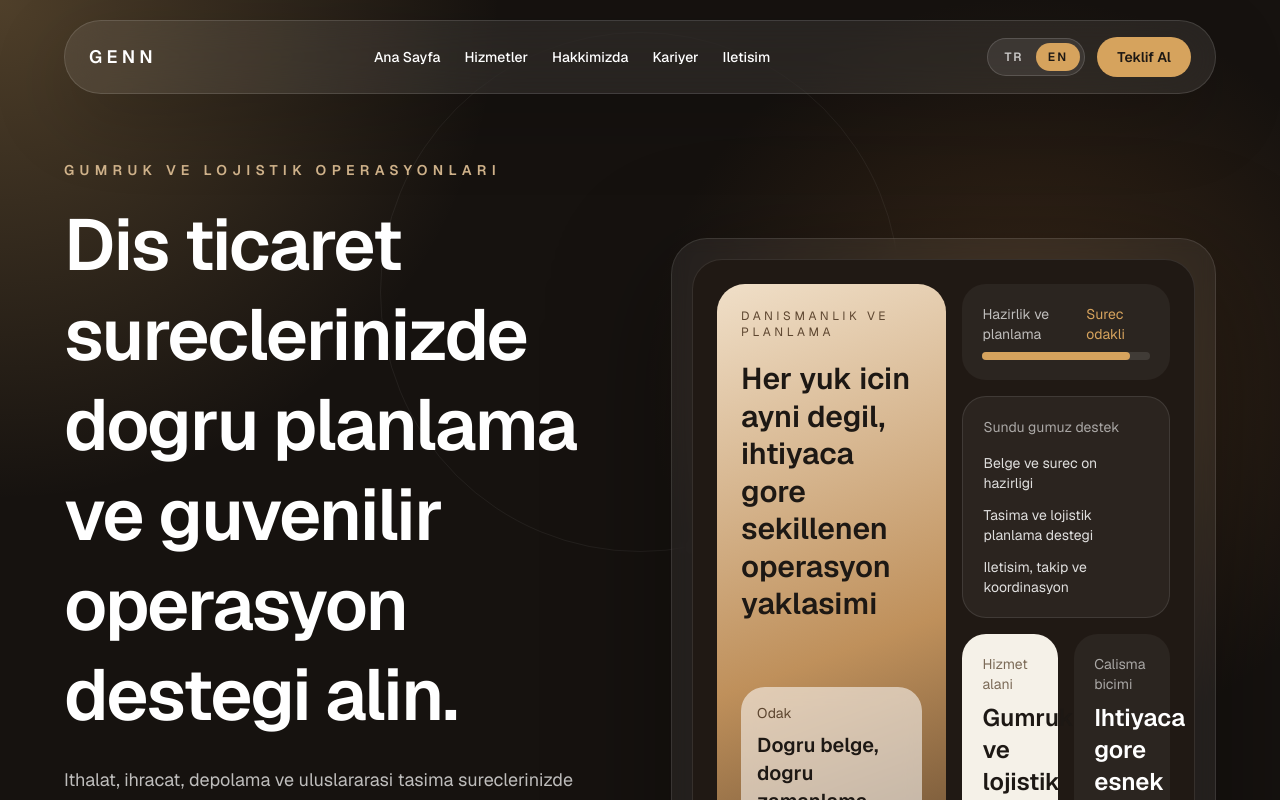
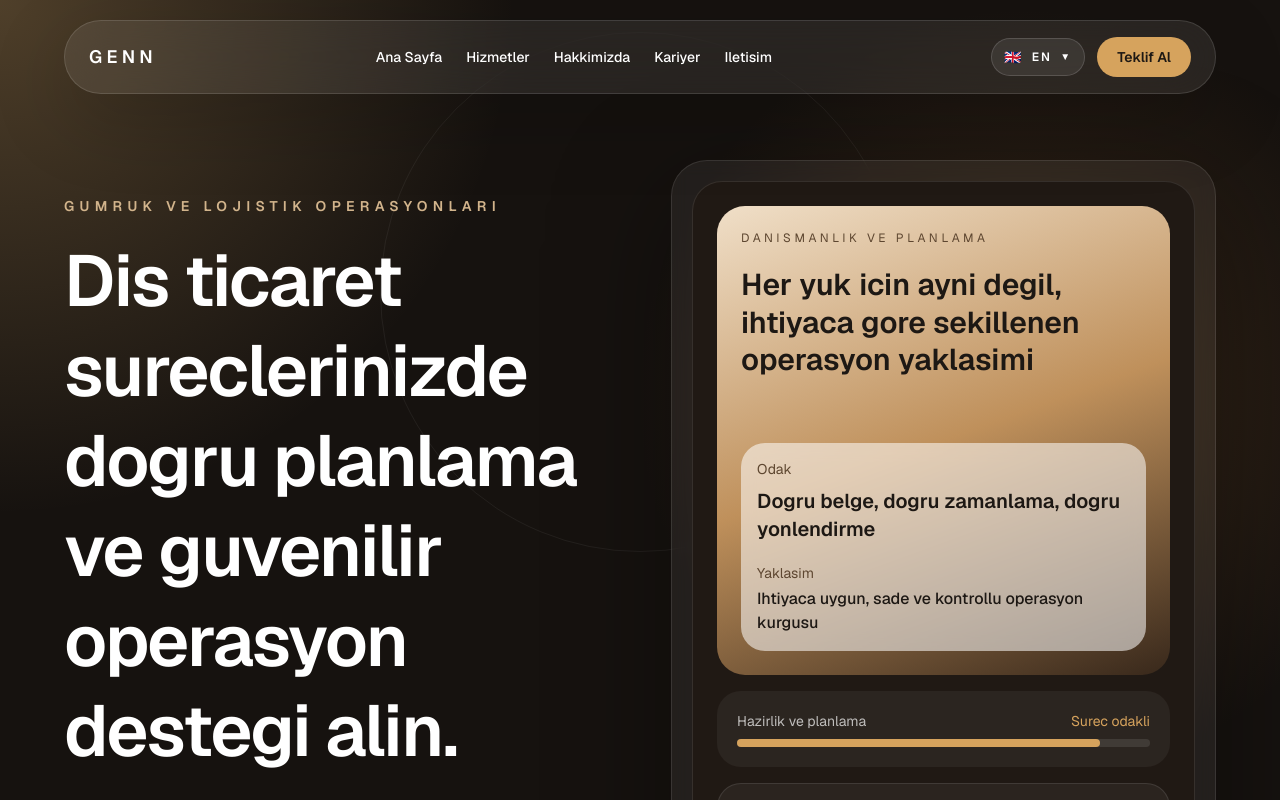
Before and after one commit to cyamann/genn, a Next.js app: page /en in a window 1280 px wide. Shown: the top 800 px of the page. Built offline with nearby package versions, Linux system fonts and the light colour scheme.

Commit message:
revised.

```diff
--- a/src/app/components/home/hero.tsx
+++ b/src/app/components/home/hero.tsx
@@ -68,7 +68,7 @@ export default function Hero({ locale }: HeroProps) {
 
           <div className="rounded-[28px] border border-white/10 bg-white/6 p-4 shadow-[0_30px_120px_rgba(0,0,0,0.35)] backdrop-blur-sm sm:rounded-[36px] sm:p-5">
             <div className="rounded-[24px] border border-white/10 bg-[#201914] p-4 sm:rounded-[30px] sm:p-6">
-              <div className="grid gap-4 xl:grid-cols-[1.05fr_0.95fr]">
+              <div className="grid gap-4 2xl:grid-cols-[1.05fr_0.95fr]">
                 <div className="rounded-[24px] bg-[linear-gradient(160deg,#f0dfc8,#bf905b,#38281b)] p-5 text-[#1d1814] sm:rounded-[28px] sm:p-6">
                   <p className="text-xs uppercase tracking-[0.3em] text-[#5d4630]">Danismanlik ve planlama</p>
                   <h2 className="mt-5 max-w-md text-2xl font-semibold leading-tight sm:text-3xl">
@@ -102,7 +102,7 @@ export default function Hero({ locale }: HeroProps) {
                     </ul>
                   </div>
 
-                  <div className="grid gap-4 md:grid-cols-2">
+                  <div className="grid gap-4 2xl:grid-cols-2">
                     <div className="rounded-[24px] bg-[#f5f1e8] p-5 text-[#1d1814]">
                       <p className="text-sm text-[#7b6a57]">Hizmet alani</p>
                       <p className="mt-2 text-xl font-semibold sm:text-2xl">Gumruk ve lojistik koordinasyonu</p>
--- a/src/app/components/layout/footer.tsx
+++ b/src/app/components/layout/footer.tsx
@@ -1,5 +1,4 @@
 import Link from "next/link";
-import LocaleSwitcher from "./locale-switcher";
 
 type FooterProps = {
   locale: string;
@@ -47,9 +46,6 @@ export default function Footer({ locale }: FooterProps) {
                   <p>info@sirket.com</p>
                   <p>+90 212 000 00 00</p>
                   <p>Istanbul, Turkiye</p>
-                  <div className="pt-2">
-                    <LocaleSwitcher locale={locale} inverted />
-                  </div>
                 </div>
               </div>
             </div>
--- a/src/app/components/layout/locale-switcher.tsx
+++ b/src/app/components/layout/locale-switcher.tsx
@@ -1,6 +1,7 @@
 "use client";
 
 import Link from "next/link";
+import { useState } from "react";
 import { usePathname } from "next/navigation";
 
 type LocaleSwitcherProps = {
@@ -8,13 +9,19 @@ type LocaleSwitcherProps = {
   inverted?: boolean;
 };
 
+const locales = {
+  tr: { label: "Türkçe", shortLabel: "TR", flag: "🇹🇷" },
+  en: { label: "English", shortLabel: "EN", flag: "🇬🇧" },
+} as const;
+
 export default function LocaleSwitcher({
   locale,
   inverted = false,
 }: LocaleSwitcherProps) {
   const pathname = usePathname();
+  const [isOpen, setIsOpen] = useState(false);
 
-  function buildHref(targetLocale: string) {
+  function buildHref(targetLocale: keyof typeof locales) {
     const segments = pathname.split("/").filter(Boolean);
 
     if (segments.length === 0) {
@@ -25,33 +32,58 @@ export default function LocaleSwitcher({
     return `/${segments.join("/")}`;
   }
 
+  const currentLocale = locales[locale as keyof typeof locales] ?? locales.tr;
+
   return (
-    <div
-      className={`inline-flex items-center rounded-full border p-1 ${
-        inverted ? "border-white/15 bg-white/8" : "border-[#e8dccd] bg-[#fcfaf6]"
+    <div className="relative">
+      <button
+        type="button"
+        onClick={() => setIsOpen((current) => !current)}
+        className={`inline-flex items-center gap-2 rounded-full border px-3 py-2 text-xs font-semibold uppercase tracking-[0.18em] transition ${
+          inverted
+            ? "border-white/15 bg-white/8 text-white"
+            : "border-[#e8dccd] bg-[#fcfaf6] text-[#1d1814]"
         }`}
       >
-      {(["tr", "en"] as const).map((item) => {
-        const isActive = item === locale;
+        <span className="text-sm">{currentLocale.flag}</span>
+        <span>{currentLocale.shortLabel}</span>
+        <span className="text-[10px]">{isOpen ? "▲" : "▼"}</span>
+      </button>
+
+      {isOpen ? (
+        <div
+          className={`absolute right-0 top-full z-[140] mt-3 min-w-[180px] rounded-[24px] border p-2 shadow-[0_24px_70px_rgba(30,24,18,0.14)] ${
+            inverted
+              ? "border-white/12 bg-[#1d1814] text-white"
+              : "border-[#eadfce] bg-white text-[#1d1814]"
+          }`}
+        >
+          {(Object.entries(locales) as Array<[keyof typeof locales, (typeof locales)[keyof typeof locales]]>).map(
+            ([key, value]) => {
+              const isActive = key === locale;
 
               return (
                 <Link
-            key={item}
-            href={buildHref(item)}
-            className={`rounded-full px-3 py-1.5 text-xs font-semibold uppercase tracking-[0.18em] transition ${
+                  key={key}
+                  href={buildHref(key)}
+                  className={`flex items-center gap-3 rounded-2xl px-3 py-3 text-sm transition ${
                     isActive
                       ? inverted
-                  ? "bg-[#d6a35d] text-[#1d1814]"
-                  : "bg-[#1d1814] text-white"
+                        ? "bg-white/10"
+                        : "bg-[#f5efe7]"
                       : inverted
-                  ? "text-white/72 hover:text-white"
-                  : "text-[#6d6357] hover:text-[#1d1814]"
+                        ? "hover:bg-white/6"
+                        : "hover:bg-[#faf5ef]"
                   }`}
                 >
-            {item}
+                  <span className="text-base">{value.flag}</span>
+                  <span className="font-medium">{value.label}</span>
                 </Link>
               );
-      })}
+            }
+          )}
+        </div>
+      ) : null}
     </div>
   );
 }
--- a/src/messages/tr.json
+++ b/src/messages/tr.json
@@ -8,16 +8,16 @@
     "cta": "Teklif Al"
   },
   "hero": {
-    "eyebrow": "Gumruk ve Lojistik Operasyonlari",
-    "title": "Sinir gecislerinden teslimata uzanan sureci tek merkezden yonetin.",
-    "description": "Ithalat, ihracat, depo ve uluslararasi tasima adimlarini hizli karar verebilen bir operasyon yapisinda bir araya getiriyoruz.",
-    "primaryCta": "Operasyonu Incele",
+    "eyebrow": "Gümrük ve Lojistik Operasyonları",
+    "title": "Sınır geçişinden nihai teslimata kadar tüm süreci tek bir kontrol merkezinden yönetin.",
+    "description": "İthalat, ihracat, depolama ve uluslararası taşımacılığı tek ve çevik bir operasyon yapısı altında birleştiriyoruz.",
+    "primaryCta": "Operasyonları İncele",
     "secondaryCta": "Teklif Talep Et"
   },
   "services": {
-    "eyebrow": "Uctan Uca Operasyon",
-    "title": "Isletmeniz icin gumruk, tasima ve saha operasyonlarini tek akista birlestiriyoruz.",
-    "description": "Gumruk ve lojistik odakli kritik hizmet alanlarini tek bir operasyon diliyle yonetiyoruz."
+    "eyebrow": "Uçtan Uca Operasyonlar",
+    "title": "Gümrük, taşımacılık ve saha operasyonlarını işletmeniz için tek bir akışta birleştiriyoruz.",
+    "description": "Kritik gümrük ve lojistik hizmetlerini tek ve net bir operasyon diliyle yönetiyoruz."
   },
   "footer": {
     "companyTitle": "Şirket",
```
Lines whose indentation alone changed are shown as unchanged.
